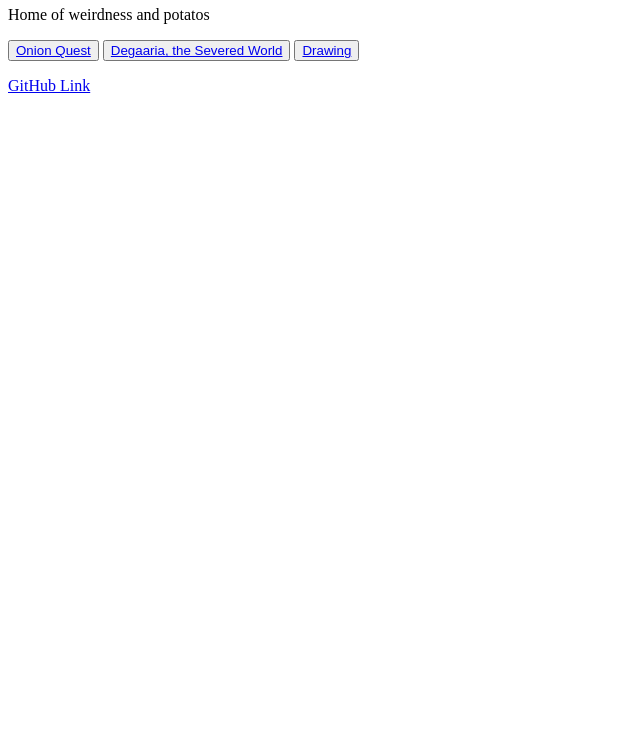
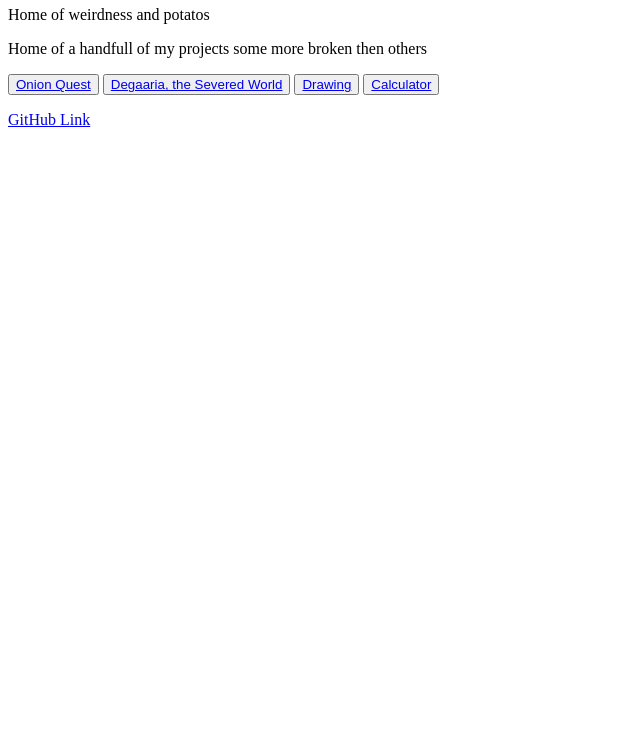
Before and after one commit to vroenVen/vroenVen.github.io, a plain HTML site: page index.html in a window 1280 px wide. Shown: the part 60-800 px from the top of the page, without its empty margins (0-640 px from the left). Drawn offline with Linux system fonts and the light colour scheme.

Commit message:
Update index.html

```diff
--- a/index.html
+++ b/index.html
@@ -3,8 +3,10 @@
 	<link rel="icon" type="image/png" href="icon.png">
 	<h1>vroenVen</h1>
 	<p>Home of weirdness and potatos</p>
+	<p>Home of a handfull of my projects some more broken then others</p></p>
 	<button><a href="https://vroenven.github.io/onionQuest/">Onion Quest</a></button>
 	<button><a href="https://vroenven.github.io/swords-and-Sorcery/">Degaaria, the Severed World</a></button>
 	<button><a href="https://vroenven.github.io/drawing/">Drawing</a></button>
+	<button><a href="https://vroenven.github.io/calculator/">Calculator</a></button>
 	<p><a href="https://github.com/vroenVen">GitHub Link</a></p>
 </html>
```
